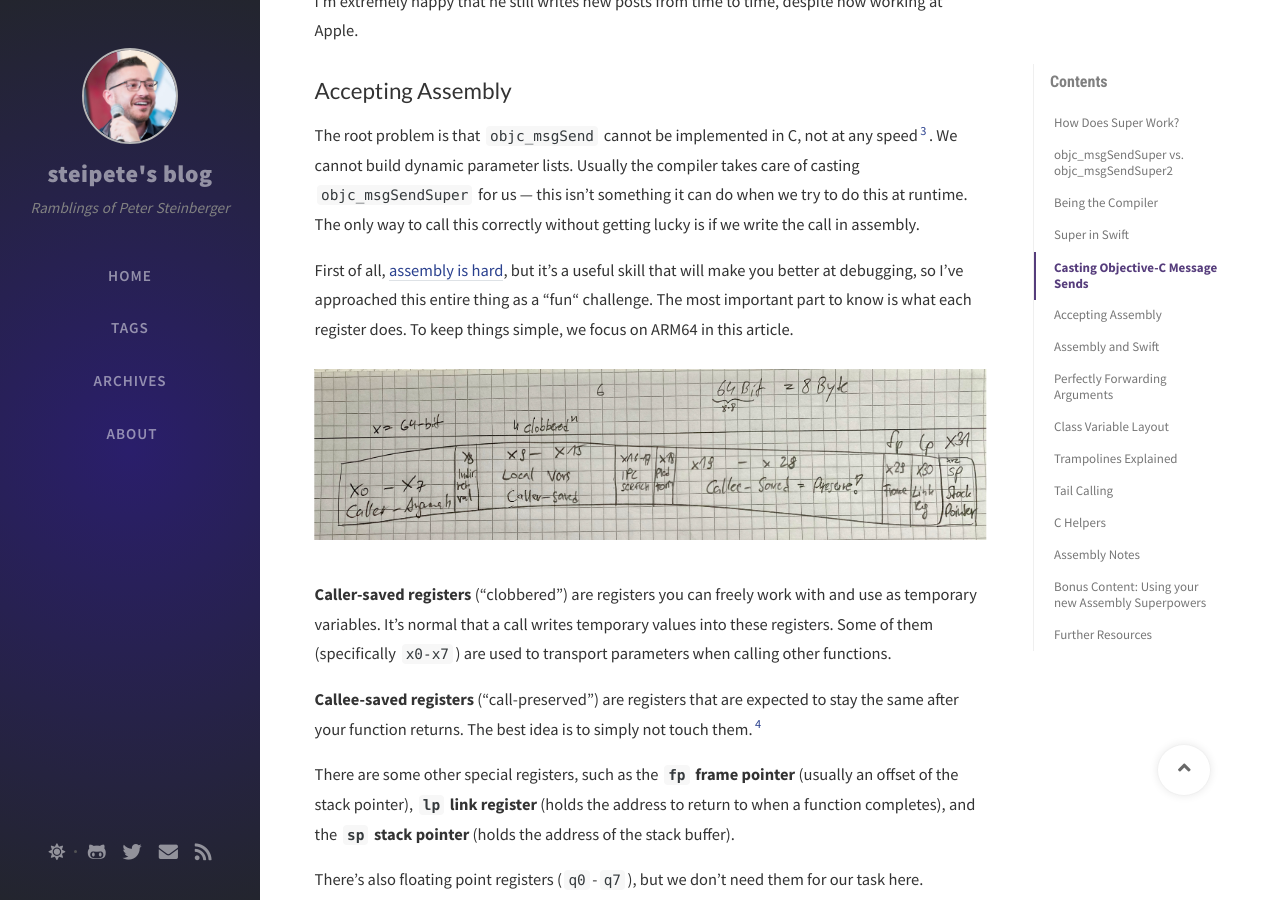
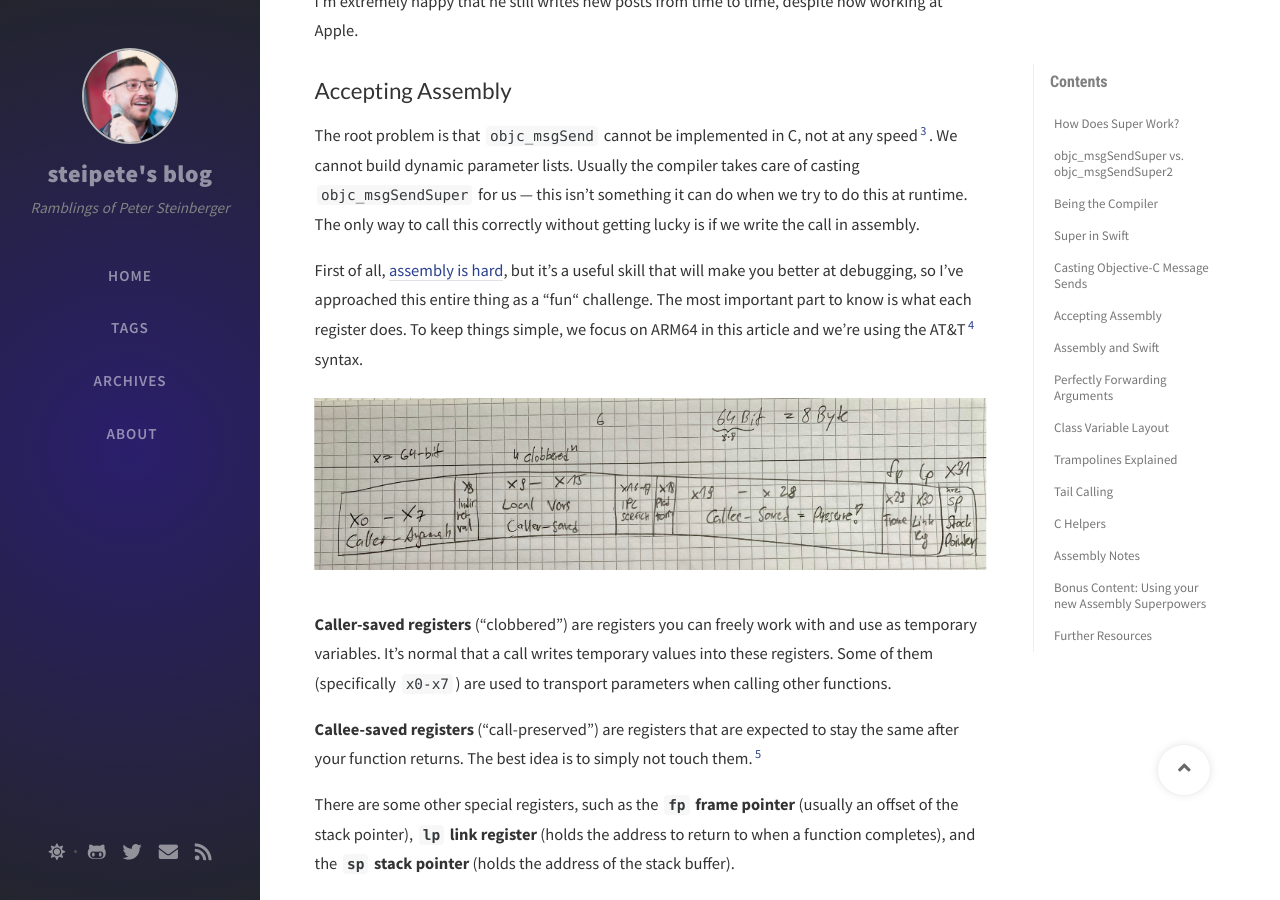
Before and after one commit to steipete/steipete.com, a Jekyll site: the page built from _posts/2020-06-10-calling-super-at-runtime.md, in a window 1280 px wide and 900 px high, scrolled down 4197 px. Built offline with Jekyll 4.4.1, drawn with Linux system fonts in a browser that asks for light colours; nearby versions of some CDN libraries; comment, search, counter and statistics services are not loaded; some of the changed lines change nothing that is shown; some of the changed text lies outside the part shown.

Commit message:
add note about at&t syntax

```diff
--- a/_posts/2020-06-10-calling-super-at-runtime.md
+++ b/_posts/2020-06-10-calling-super-at-runtime.md
@@ -135,7 +135,9 @@ The root problem is that `objc_msgSend` cannot be implemented in C, not at any s
 
 [^7]: The old GNU runtime used `objc_lookup(receiver-class, SEL)(receiver, SEL, …)`, a different approach altogether.
 
-First of all, [assembly is hard](https://twitter.com/steipete/status/1270035179424399360?s=21), but it’s a useful skill that will make you better at debugging, so I’ve approached this entire thing as a “fun“ challenge. The most important part to know is what each register does. To keep things simple, we focus on ARM64 in this article.
+First of all, [assembly is hard](https://twitter.com/steipete/status/1270035179424399360?s=21), but it’s a useful skill that will make you better at debugging, so I’ve approached this entire thing as a “fun“ challenge. The most important part to know is what each register does. To keep things simple, we focus on ARM64 in this article and we're using the AT&T[^8] syntax.
+
+[^8]: Yes, there are [two concurring syntax branches](https://en.wikipedia.org/wiki/X86_assembly_language#Syntax): Intel syntax, popular in the DOS and Windows world, and AT&T syntax for Unix. AT&T is source before destination, while Intel is destination before source.
 
 ![Me trying to make sense of this via drawing](/assets/img/2020/calling-super/arm64-registers.jpg)
 
```
